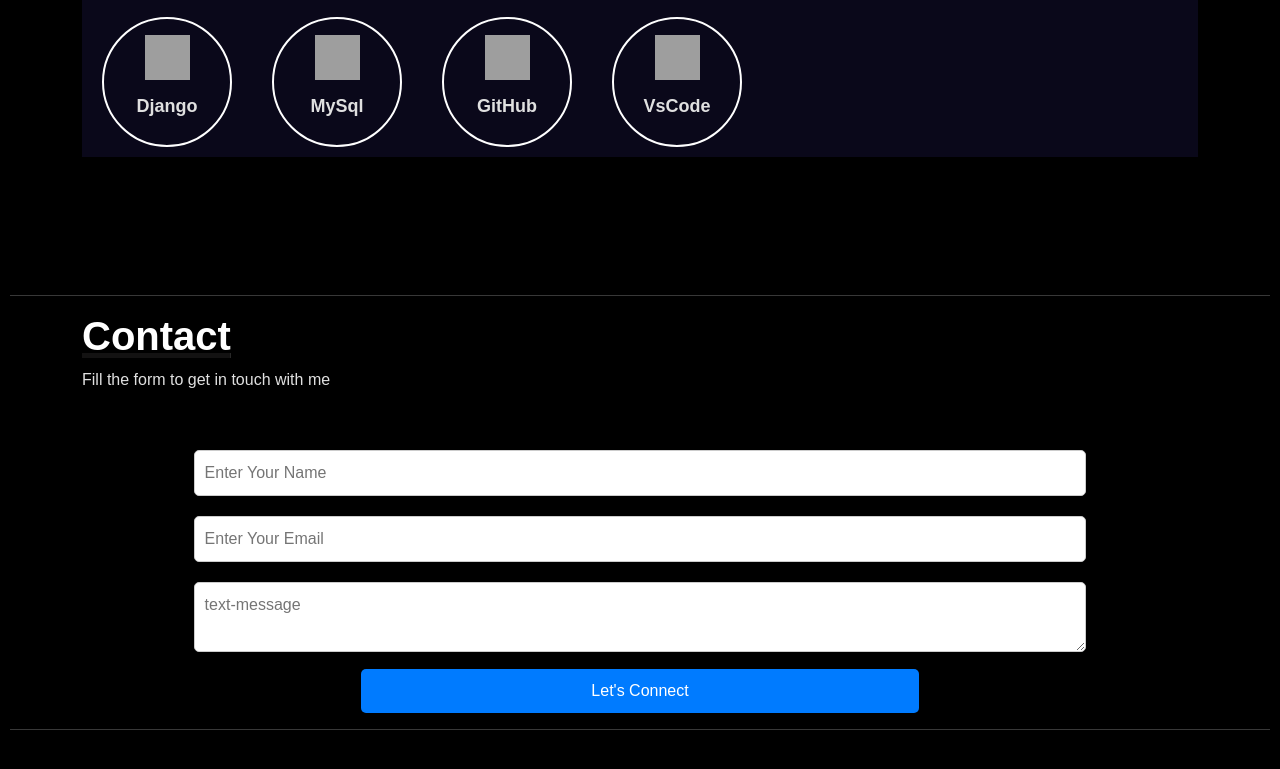
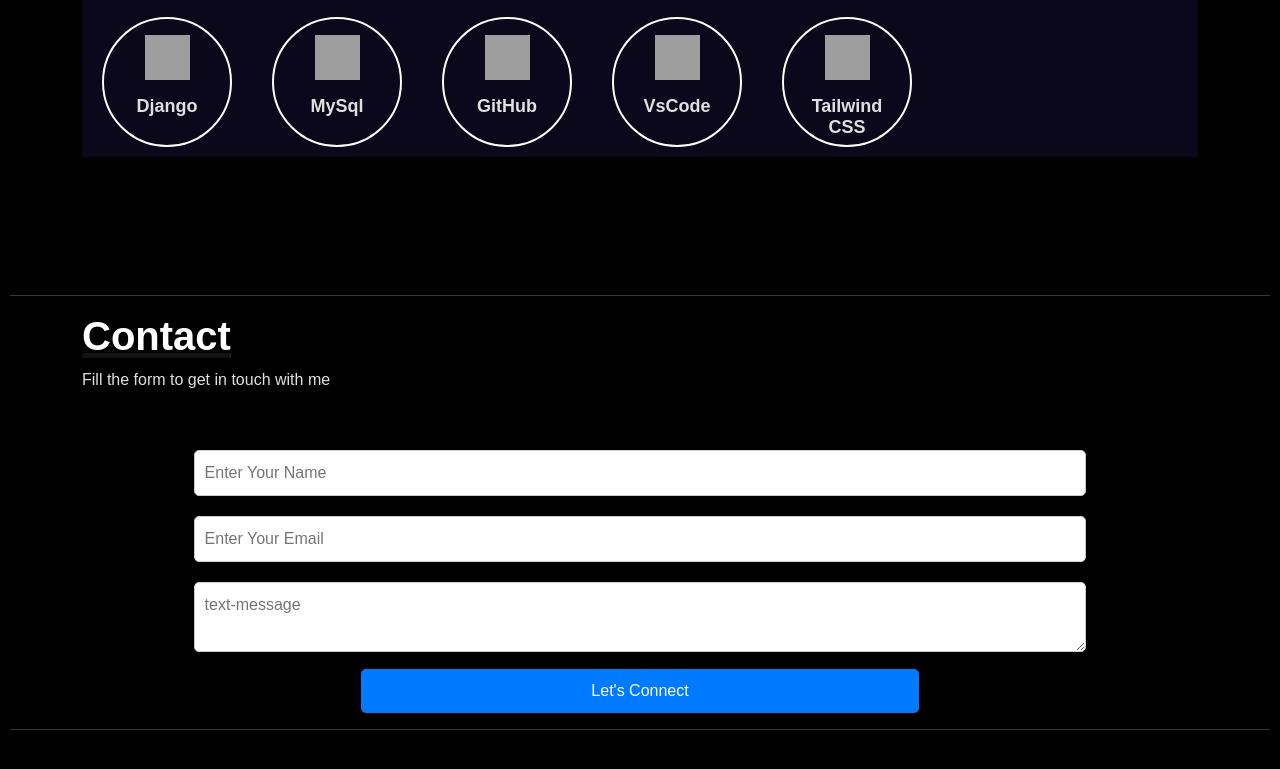
Before and after one commit to Anshika1378/portfolio.Anshika, a plain HTML site: page index.html in a window 1280 px wide. Shown: the part 2916-3685 px from the top of the page. Drawn offline with nearby package versions, Linux system fonts and the light colour scheme; grey boxes are pictures that could not be loaded.

Commit message:
updated index.html

```diff
--- a/index.html
+++ b/index.html
@@ -369,6 +369,18 @@
               <h6 class="icon-text"><b> VsCode</b></h6>
             </center>
           </div>
+          <div class="col-lg-3 col-md-6 col-sm-12 icons">
+            <center>
+              <img
+                class="mt-3 icon-image"
+                src="https://encrypted-tbn0.gstatic.com/images?q=tbn:ANd9GcTcoZsMBFkU9ArhUL_HlgeESChICNA1cZcIZg&s"
+                alt="Tailwind"
+                height="60"
+                width="60"
+              />
+              <h6 class="icon-text"><b> Tailwind CSS</b></h6>
+            </center>
+          </div>
         </div>
       </div>
     </section><hr>
```
